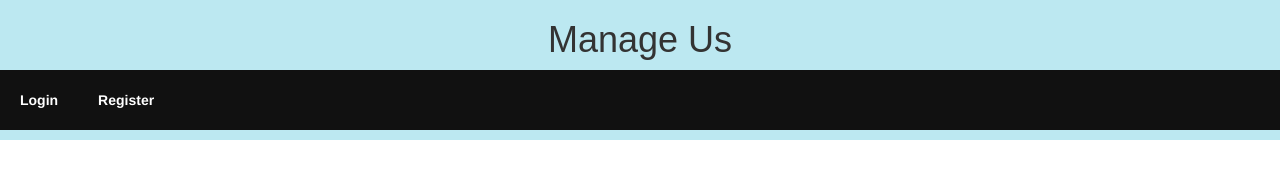
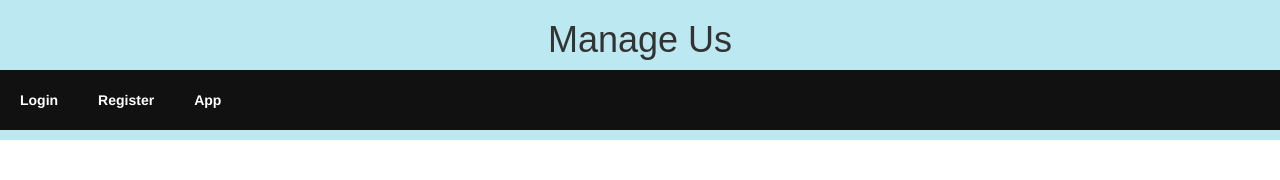
Before and after one commit to cg505/ManageUs, a React (Create React App) app: page / in a window 1280 px wide. Shown: the top 180 px of the page. Built offline with nearby package versions, Linux system fonts and the light colour scheme.

Commit message:
Added Link to App

```diff
--- a/src/Top.js
+++ b/src/Top.js
@@ -8,6 +8,7 @@ class Top extends Component {
         <ul className="header">
         	<li><NavLink to="/Login">Login</NavLink></li>
             <li><NavLink to="/Register">Register</NavLink></li>
+            <li><NavLink to="/App">App</NavLink></li>
         </ul>
         );
     }
```
